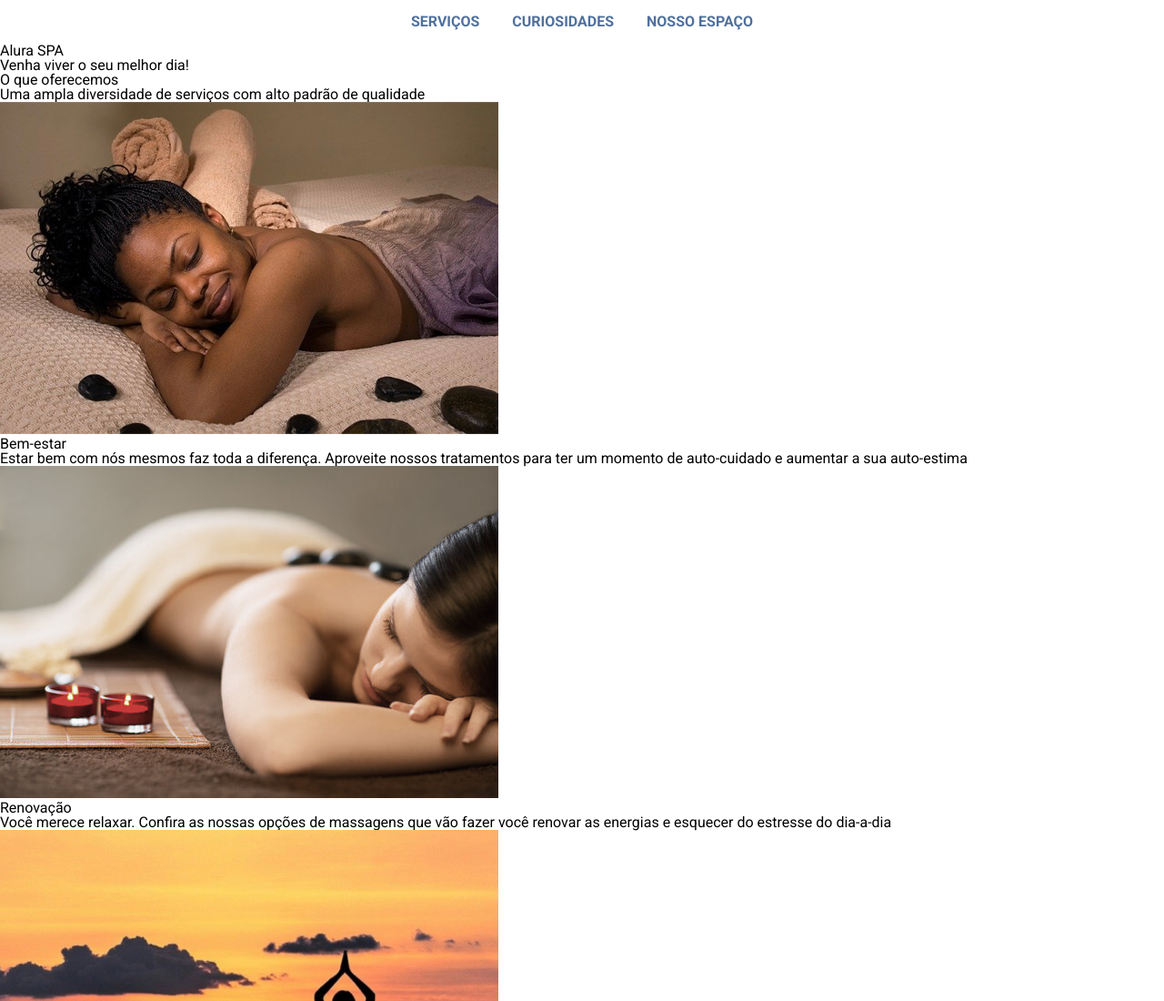
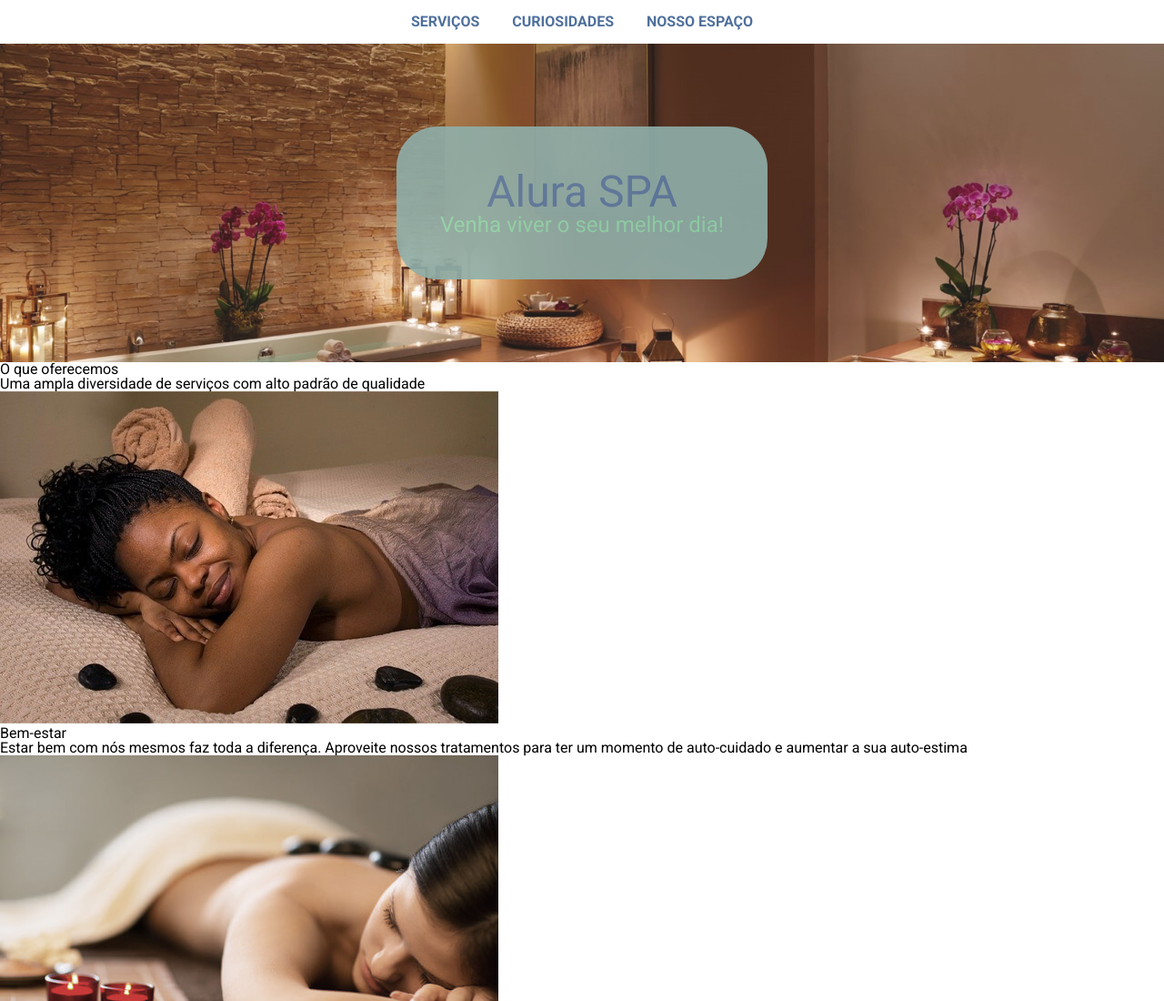
Before and after one commit to lucasF286/Alura-spa, a plain HTML site: page index.html in a window 1280 px wide. Shown: the top 1100 px of the page at 91% size. Drawn offline with nearby package versions, Linux system fonts and the light colour scheme.

Commit message:
inclusao banner

```diff
--- a/index.html
+++ b/index.html
@@ -35,8 +35,8 @@
                 </li>
             </ul>
         </nav>
-        <section>
-            <div>
+        <section  class="banner">
+            <div class="inner-banner">
                 <h1>Alura SPA</h1>
                 <h2>Venha viver o seu melhor dia!</h2>
             </div>
--- a/styles/abstract/_variaveis.scss
+++ b/styles/abstract/_variaveis.scss
@@ -3,5 +3,8 @@ $fonte: 'Roboto', sans-serif;
 
 //cores
 $cor-primaria: #4F709C;
-$cor-secundaria: #1F6E8C;
+$cor-secundaria: #87d6a8;
 $cor-terciaria: #84A7A1;
+
+// tamanho das fontes
+$tamanho-do-texto: 3rem;
--- /dev/null
+++ b/styles/componentes/_banner.scss
@@ -0,0 +1,26 @@
+@import '../abstract/variaveis';
+
+.banner {
+    background: url('../imagens/banner.jpeg') 27% center no-repeat;
+    min-height: 350px;
+    background-size: cover;
+    display: flex;
+    justify-content: center;
+    align-items: center;
+    opacity: 0.9;
+    .inner-banner {
+        padding: 3rem;
+        background-color: $cor-terciaria;
+        opacity: 0.9;
+        border-radius: 45px;
+        text-align: center;
+        h1 {
+            font-size: $tamanho-do-texto;
+            color: $cor-primaria;
+        }
+        h2 {
+            font-size: $tamanho-do-texto / 2;
+            color: $cor-secundaria;
+        }
+    }
+}
--- a/styles/componentes/_navbar.scss
+++ b/styles/componentes/_navbar.scss
@@ -12,8 +12,8 @@ nav  {
                 font-weight: bold;
                 color: $cor-primaria;
                 &:hover {
-                    color: $cor-terciaria;
-                    border-bottom: 2px solid $cor-terciaria;
+                    color: $cor-secundaria;
+                    border-bottom: 2px solid $cor-secundaria;
                 }
             }
         }
--- a/styles/style.scss
+++ b/styles/style.scss
@@ -1,2 +1,3 @@
 @import './abstract/base';
 @import './componentes/navbar';
+@import './componentes/banner';
```
Also changed, not shown: styles/style.css, 1 other file.
